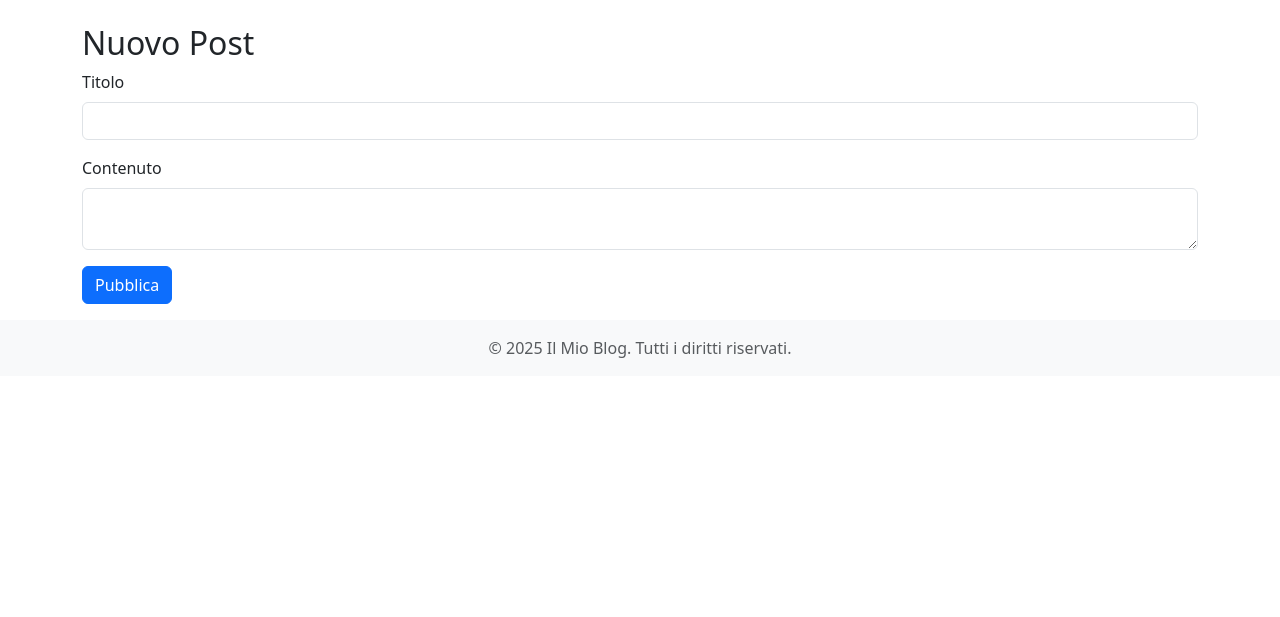
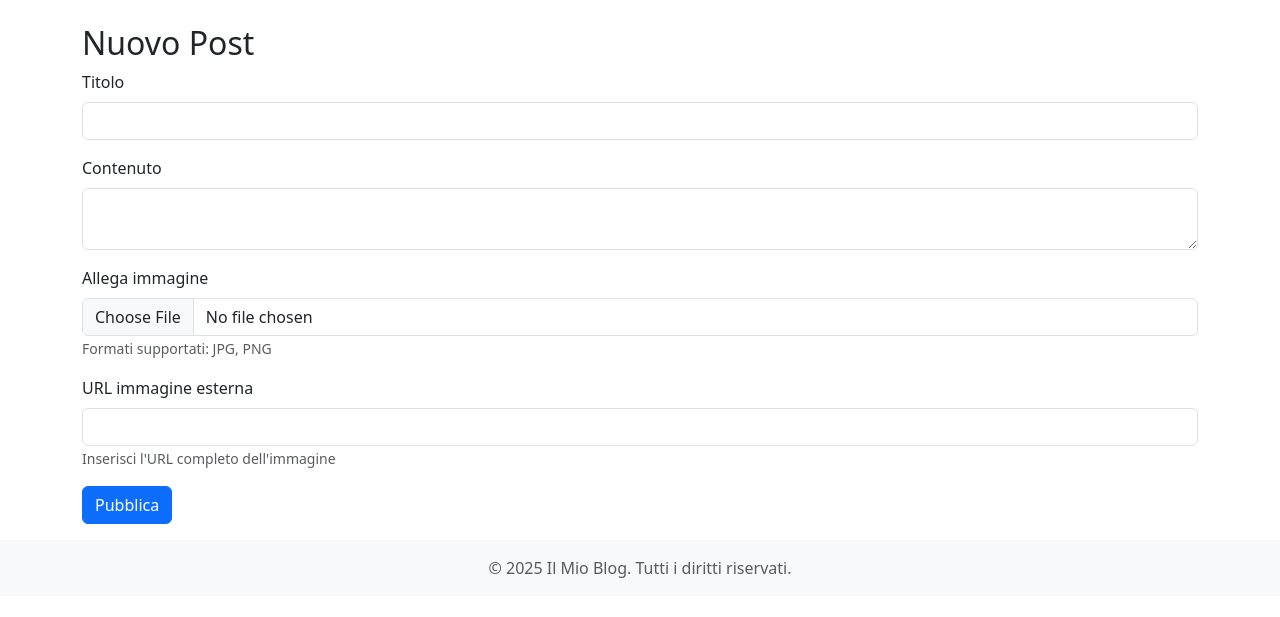
Before and after one commit to alesstosc/bloggo, a Flask app: page /posts/create in a window 1280 px wide. Shown: the part 56-673 px from the top of the page. Run offline with Flask 3, Linux system fonts and the light colour scheme; the visitor is signed in with stand-in values (Sample User, id 1); some libraries are stand-ins or nearby versions.

Commit message:
inserimento delle immagini nel contesto del blog

```diff
--- a/app/models.py
+++ b/app/models.py
@@ -25,6 +25,8 @@ class Post(db.Model):
     content = db.Column(db.Text, nullable=False)
     timestamp = db.Column(db.DateTime, index=True, default=datetime.utcnow)
     user_id = db.Column(db.Integer, db.ForeignKey('user.id'), nullable=False)
+    image_path = db.Column(db.String(255))  # Percorso locale dell'immagine
+    image_url = db.Column(db.String(255))   # URL esterno dell'immagine
 
     def __repr__(self):
         return f'<Post {self.title}>'
--- a/app/posts/forms.py
+++ b/app/posts/forms.py
@@ -1,8 +1,14 @@
 from flask_wtf import FlaskForm
+from flask_wtf.file import FileField, FileAllowed
 from wtforms import StringField, TextAreaField, SubmitField
-from wtforms.validators import DataRequired, Length
+from wtforms.validators import DataRequired, Length, Optional
 
 class PostForm(FlaskForm):
     title = StringField('Titolo', validators=[DataRequired(), Length(min=1, max=140)])
     content = TextAreaField('Contenuto', validators=[DataRequired()])
+    image_file = FileField('Allega immagine', validators=[
+        FileAllowed(['jpg', 'png', 'jpeg'], 'Solo immagini JPG/PNG!'),
+        Optional()
+    ])
+    image_url = StringField('URL immagine esterna', validators=[Optional()])
     submit = SubmitField('Pubblica')
--- a/app/posts/routes.py
+++ b/app/posts/routes.py
@@ -4,13 +4,34 @@ from app.posts import bp
 from app.posts.forms import PostForm
 from app.models import Post
 from app.extensions import db
+from werkzeug.utils import secure_filename
+import os
+from flask import current_app
 
 @bp.route('/create', methods=['GET', 'POST'])
 @login_required
 def create_post():
     form = PostForm()
     if form.validate_on_submit():
-        post = Post(title=form.title.data, content=form.content.data, author=current_user)
+        post = Post(
+            title=form.title.data,
+            content=form.content.data,
+            author=current_user
+        )
+
+        # Gestione upload file
+        if form.image_file.data:
+            filename = secure_filename(form.image_file.data.filename)
+            upload_path = os.path.join(current_app.root_path, 'static/uploads')  # Modificato qui
+            os.makedirs(upload_path, exist_ok=True)
+            filepath = os.path.join(upload_path, filename)
+            form.image_file.data.save(filepath)
+            post.image_path = f"uploads/{filename}"  # Percorso relativo alla cartella static
+
+        # Gestione URL immagine
+        if form.image_url.data:
+            post.image_url = form.image_url.data
+
         db.session.add(post)
         db.session.commit()
         flash('Il tuo post è stato creato!', 'success')
@@ -27,17 +48,34 @@ def view_post(post_id):
 def edit_post(post_id):
     post = Post.query.get_or_404(post_id)
     if post.author != current_user:
-        abort(403) # Accesso negato se non è l'autore
+        abort(403)
     form = PostForm()
     if form.validate_on_submit():
         post.title = form.title.data
         post.content = form.content.data
+
+        # Gestione aggiornamento immagini
+        if form.image_file.data:
+            filename = secure_filename(form.image_file.data.filename)
+            upload_path = os.path.join(current_app.root_path, 'static/uploads')
+            os.makedirs(upload_path, exist_ok=True)
+            filepath = os.path.join(upload_path, filename)
+            form.image_file.data.save(filepath)
+            post.image_path = f"uploads/{filename}"
+            post.image_url = None  # Resetta URL se si carica un file
+
+        if form.image_url.data:
+            post.image_url = form.image_url.data
+            post.image_path = None  # Resetta file se si inserisce un URL
+
         db.session.commit()
         flash('Il tuo post è stato aggiornato!', 'success')
         return redirect(url_for('posts.view_post', post_id=post.id))
     elif request.method == 'GET':
         form.title.data = post.title
         form.content.data = post.content
+        # Pre-carica i valori delle immagini se esistenti
+        form.image_url.data = post.image_url
     return render_template('edit_post.html', title='Modifica Post', form=form, post=post)
 
 @bp.route('/<int:post_id>/delete', methods=['POST']) # Usare POST per azioni distruttive
--- a/app/templates/home.html
+++ b/app/templates/home.html
@@ -9,6 +9,11 @@
                 <p class="text-muted">
                     Scritto da {{ post.author.username }} il {{ post.timestamp.strftime('%d-%m-%Y %H:%M') }}
                 </p>
+                {% if post.image_path %}
+                    <img src="{{ url_for('static', filename=post.image_path) }}" class="post-image">
+                {% elif post.image_url %}
+                    <img src="{{ post.image_url }}" class="post-image">
+                {% endif %}
                 <p>{{ post.content[:200] }}... <a href="{{ url_for('posts.view_post', post_id=post.id) }}">Leggi tutto</a></p>
             </article>
         {% endfor %}
--- a/app/templates/posts/create_post.html
+++ b/app/templates/posts/create_post.html
@@ -3,7 +3,7 @@
 
 {% block content %}
     <h2>{{ title }}</h2>
-    <form method="POST" novalidate>
+    <form method="POST" novalidate enctype="multipart/form-data">
         {{ form.hidden_tag() }}
         <div class="mb-3">
             {{ render_field(form.title, class_arg="form-control") }}
@@ -12,6 +12,14 @@
             {{ render_field(form.content, class_arg="form-control") }}
         </div>
         <div class="mb-3">
+            {{ render_field(form.image_file, class_arg="form-control") }}
+            <small class="form-text text-muted">Formati supportati: JPG, PNG</small>
+        </div>
+        <div class="mb-3">
+            {{ render_field(form.image_url, class_arg="form-control") }}
+            <small class="form-text text-muted">Inserisci l'URL completo dell'immagine</small>
+        </div>
+        <div class="mb-3">
             {{ form.submit(class="btn btn-primary") }}
         </div>
     </form>
--- a/requirements.txt
+++ b/requirements.txt
@@ -19,3 +19,4 @@ SQLAlchemy==2.0.41
 typing_extensions==4.13.2
 Werkzeug==3.1.3
 WTForms==3.2.1
+flask-uploads
--- /dev/null
+++ b/static/css/style.css
@@ -0,0 +1,10 @@
+.post-image {
+    max-width: 100%;
+    max-height: 300px;
+    width: auto;
+    height: auto;
+    object-fit: contain;
+    border-radius: 5px;
+    margin: 0 auto 15px auto;
+    display: block;
+}
```
Also changed, not shown: app/templates/posts/edit_post.html (+20 -2 lines), app/templates/posts/view_post.html (+6 -1 lines), migrations/versions/194178a3363a_add_image_fields_to_post.py (added, +34 -0 lines), app/static/uploads/61RCuV7feRL.jpg (added), app/static/uploads/6427438.png (added), app/static/uploads/adult-1867889.png (added).
